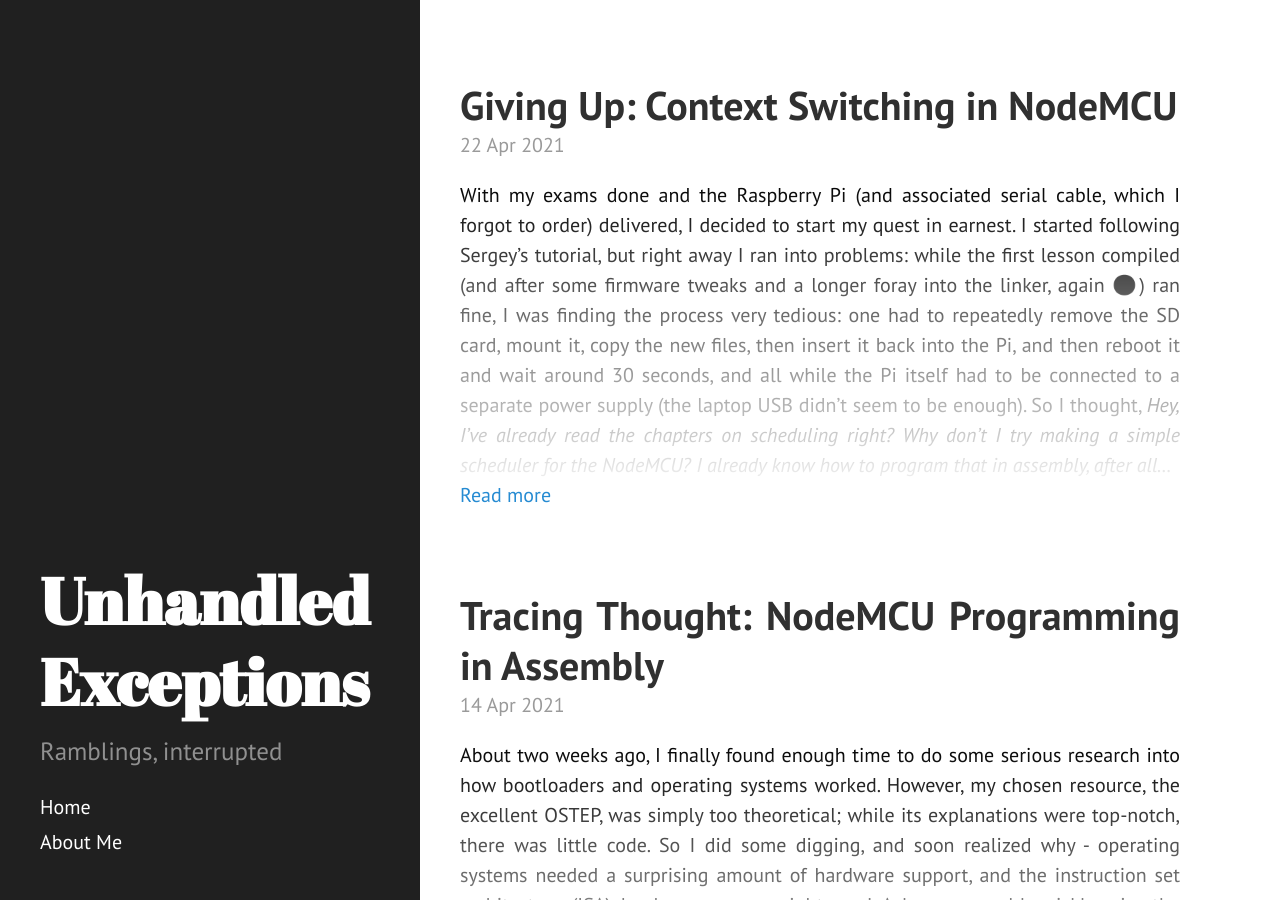
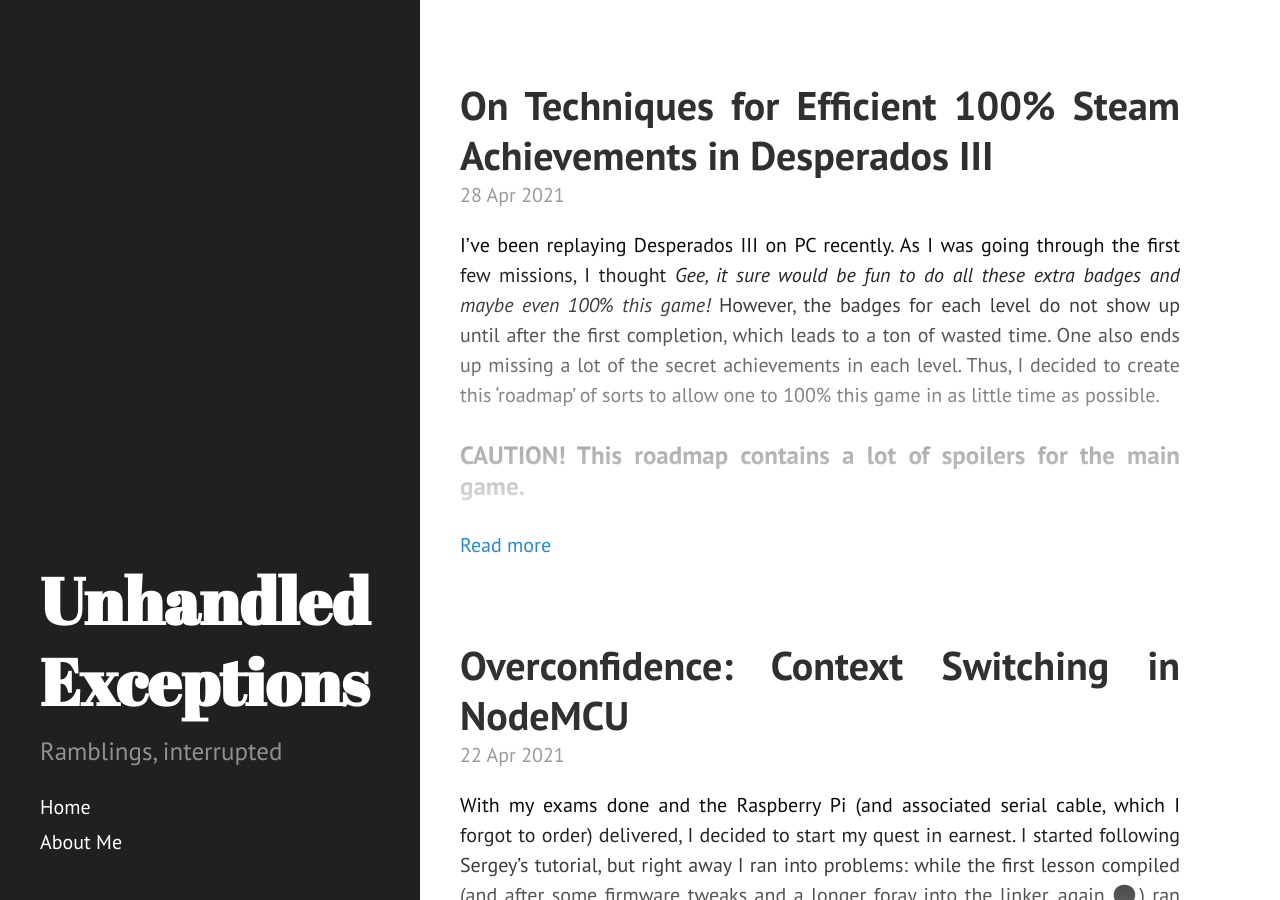
Before and after one commit to vedangnaik/vedangnaik.github.io, a Jekyll site: the page built from index.html, in a window 1280 px wide and 900 px high. Built offline with Jekyll 4.4.1, drawn with Linux system fonts in a browser that asks for light colours; the list of posts is cut into pages by our own code.

Commit message:
Added new post, renamed old one

```diff
--- a/_posts/2021-04-22-giving-up-nodemcu-context-switch.md
+++ b/_posts/2021-04-22-overconfidence-nodemcu-context-switch.md
@@ -1,6 +1,6 @@
 ---
 layout: post
-title: "Giving Up: Context Switching in NodeMCU"
+title: "Overconfidence: Context Switching in NodeMCU"
 ---
 
 With my exams done and the Raspberry Pi (and associated serial cable, which I forgot to order) delivered, I decided to start my [quest]({% post_url 2021-04-14-tracing-thought-nodemcu-assembly %}) in earnest. I started following Sergey's tutorial, but right away I ran into problems: while the first lesson compiled (and after some firmware tweaks and a longer foray into the linker, again 😐) ran fine, I was finding the process very tedious: one had to repeatedly remove the SD card, mount it, copy the new files, then insert it back into the Pi, and then reboot it and wait around 30 seconds, and all while the Pi itself had to be connected to a separate power supply (the laptop USB didn't seem to be enough). So I thought, *Hey, I've already read the chapters on scheduling right? Why don't I try making a simple scheduler for the NodeMCU? I already know how to program that in assembly, after all...*
--- /dev/null
+++ b/_posts/2021-04-28-hundred-percent-desperados.md
@@ -0,0 +1,64 @@
+---
+layout: post
+title: "On Techniques for Efficient 100% Steam Achievements in Desperados III"
+---
+
+I've been replaying [Desperados III](https://store.steampowered.com/app/610370/Desperados_III/) on PC recently. As I was going through the first few missions, I thought *Gee, it sure would be fun to do all these extra badges and maybe even 100% this game!* However, the badges for each level do not show up until after the first completion, which leads to a ton of wasted time. One also ends up missing a lot of the secret achievements in each level. Thus, I decided to create this 'roadmap' of sorts to allow one to 100% this game in as little time as possible.
+
+<h3 style="color:red"> CAUTION! This roadmap contains a lot of spoilers for the main game. </h3>
+<br>
+<br>
+
+With that in mind, let's begin. As of the writing of this post, the base game on Steam has 36 achievements. Many of them are 'quantity' achievements (i.e. *hide `x` bodies, mind control `y` guards*, etc.) which are naturally completed over the course of a playthrough. These are mentioned below:
+
+| **Name** | **Completion Criterion** |
+| They Wear Red Bandanas | Kill 75 Long Coats. |
+| Maneater Shrub | Hide 750 bodies. |
+| Someone Call the Undertaker | Kill 1,000 guards. |
+| Watch Out Below! | Kill 50 guards using the environment. |
+| Out of Sight, Out of Mind | Hide 250 bodies. |
+| Another One Bites the Dust | Kill 500 guards. |
+| Damn Good Marksman | Snipe 50 guards with McCoy. |
+| Puppet Master | Mind control 25 guards with Isabelle. |
+| Good Girl | Kill 75 guards with Bianca. |
+| Doubletime | Kill 200 guards using Cooper's double shot. |
+| Follow Me Darling | Make guards follow Kate for 1,000 meters total. |
+
+From here, I will mainly focus on the other achievements, proceeding in a mission-by-mission manner. Each mission section will focus on badges (for *Sheriff's Badge: Earn 90 badges.*), [the Mimimi dev NPCs](https://www.trueachievements.com/a298714/veteran-bounty-hunter-achievement) (for *Seasoned Bounty Hunter: Kill 15 of the hidden Mimimi devs.* and *Veteran Bounty Hunter: Kill 31 hidden Mimimi devs.*), and secret achievements.
+
+
+### Devil’s Canyon (Chapter 1)
+
+| <u>Badges</u> | None |
+| <u>Mimimi devs</u> | 0 |
+| <u>Secret achievements</u>  | [*Lindberg and Hutch: Decide the outcome of a duel.*](https://www.youtube.com/watch?v=esaBl_teFSI)
+| <u>Notes</u> | This is probably the easiest mission to complete in Desperado difficulty, for the achievement *Hardcore: Finish a mission on "Desperado" difficulty.* |
+
+
+### Byers Pass
+
+<table>
+  <colgroup>
+    <col span="1" style="width: 15%;">
+    <col span="1" style="width: 85%;">
+  </colgroup>
+  <tr>
+    <td><u>Badges</u></td>
+    <td>
+      <ul>
+        <li>Badge 1</li>
+        <li>Badge 2</li>
+        <li>Badge 3</li>
+      </ul>
+    </td>
+  </tr>
+  <tr>
+    <td><u>Mimimi devs</u></td>
+    <td>2</td>
+  </tr>
+</table>
+
+| <u>Badges</u> | None |
+| <u>Mimimi devs</u> | 2 |
+| <u>Secret achievements</u> | [*The Picnic: Enjoy some cupcakes during a picnic.*](https://www.youtube.com/watch?v=esaBl_teFSI) <br> [*Kaboom!: Kill 5 guards at once with dynamite.*](https://www.youtube.com/watch?v=Ox_FC5DDJ10.) |
+| <u>Notes</u>  | This is a good mission to rack up double-shots for the quantity achievement *Doubletime*, if you're falling short. |
```
